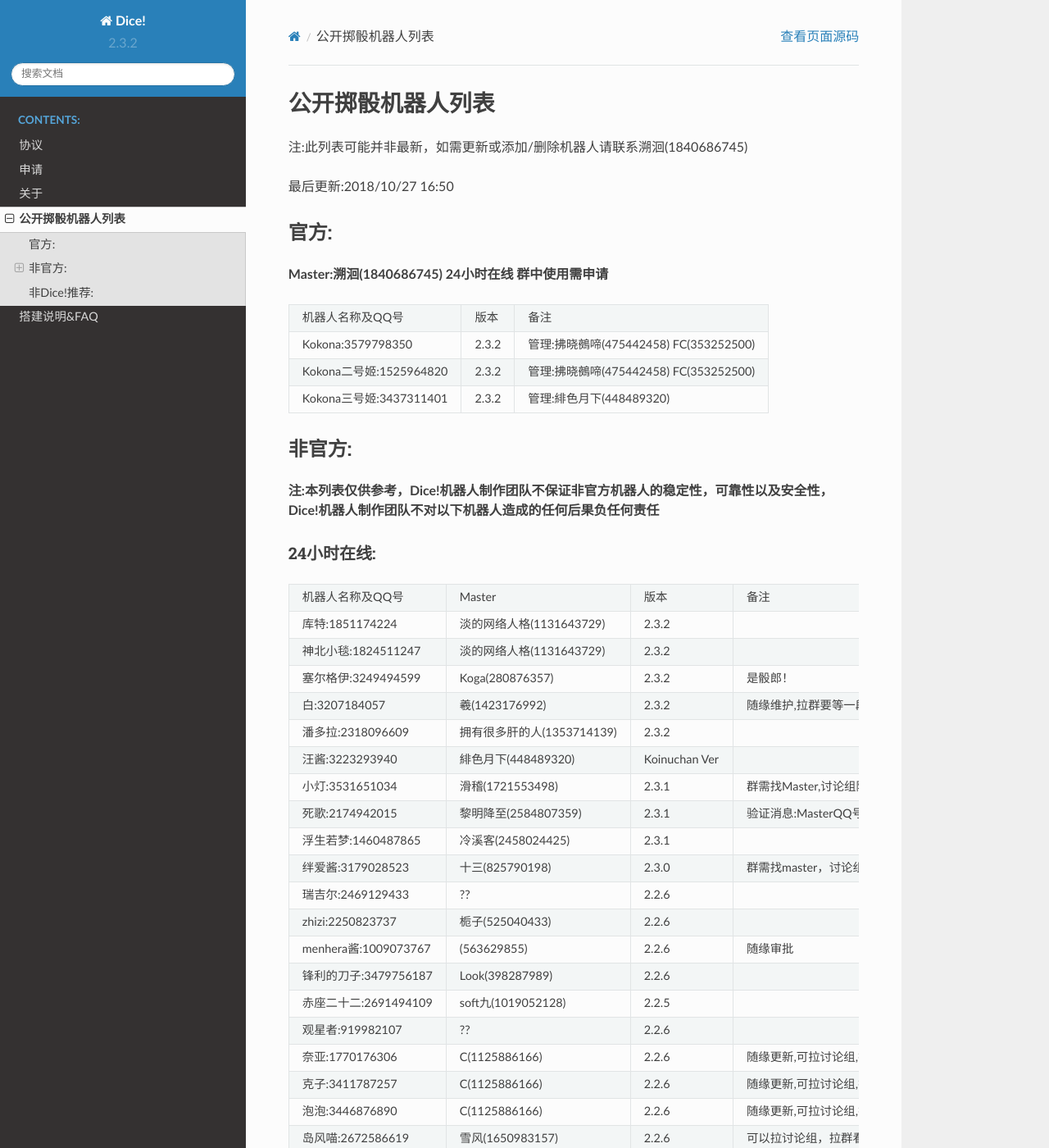
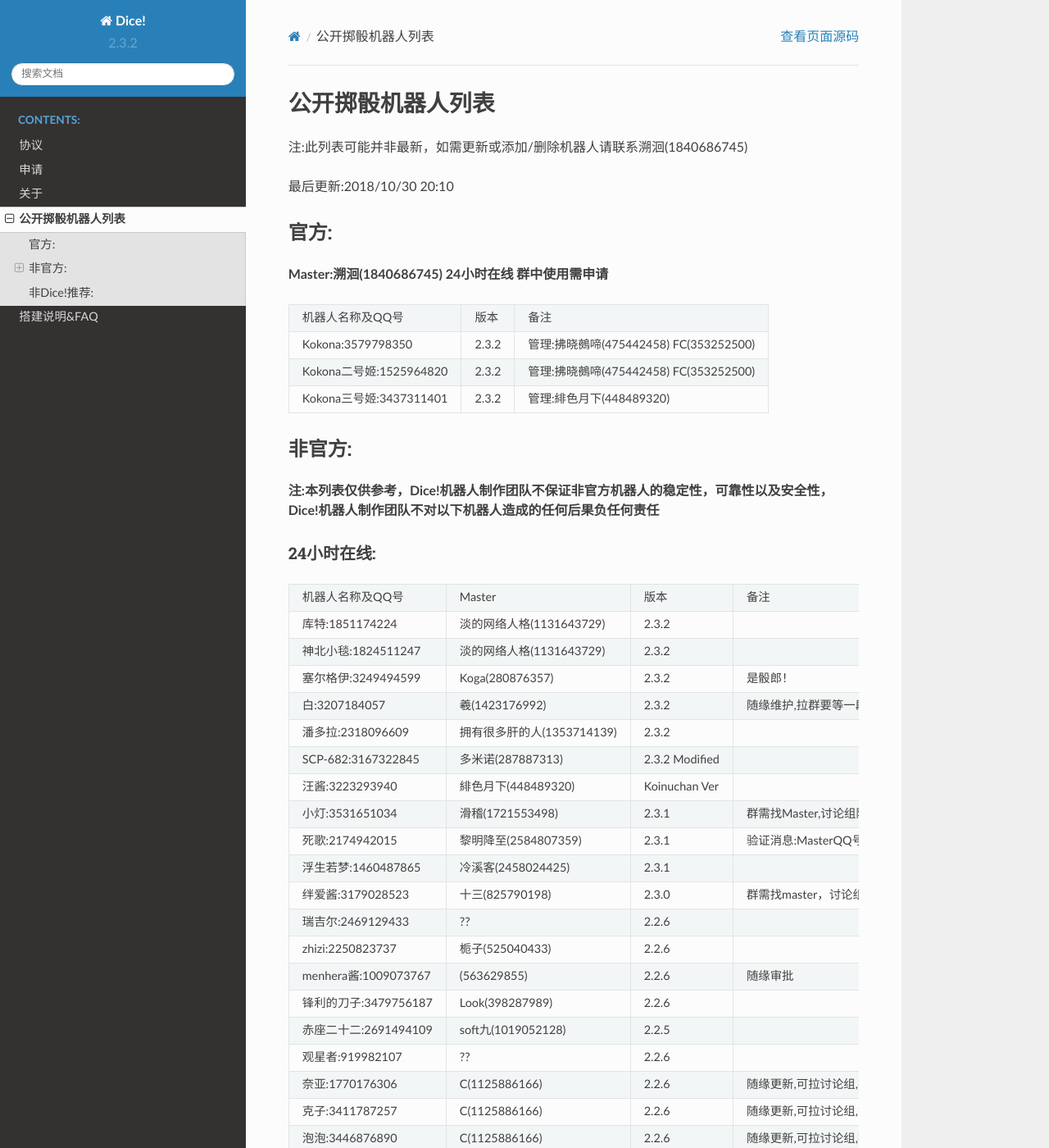
Before and after one commit to Dice-Developer-Team/Dice, a Sphinx documentation site: the page built from docs/DiceList.rst, in a window 1280 px wide and 1400 px high. Shown: the whole window at 82% size. Built offline with Sphinx 7.4.7 and the Read the Docs theme 2.0.0, drawn with Linux system fonts in a browser that asks for light colours.

Commit message:
Update DiceList.rst

```diff
--- a/docs/DiceList.rst
+++ b/docs/DiceList.rst
@@ -7,7 +7,7 @@
 
 注:此列表可能并非最新，如需更新或添加/删除机器人请联系溯洄(1840686745)
 
-最后更新:2018/10/27 16:50
+最后更新:2018/10/30 20:10
 
 官方:
 ==========
@@ -44,6 +44,8 @@
 |白:3207184057             |羲(1423176992)                |2.3.2             |随缘维护,拉群要等一段时间       |
 +--------------------------+------------------------------+------------------+--------------------------------+
 |潘多拉:2318096609         |拥有很多肝的人(1353714139)    |2.3.2             |                                |
++--------------------------+------------------------------+------------------+--------------------------------+
+|SCP-682:3167322845        |多米诺(287887313)             |2.3.2 Modified    |                                |
 +--------------------------+------------------------------+------------------+--------------------------------+
 |汪酱:3223293940           |緋色月下(448489320)           |Koinuchan Ver     |                                |
 +--------------------------+------------------------------+------------------+--------------------------------+
```
